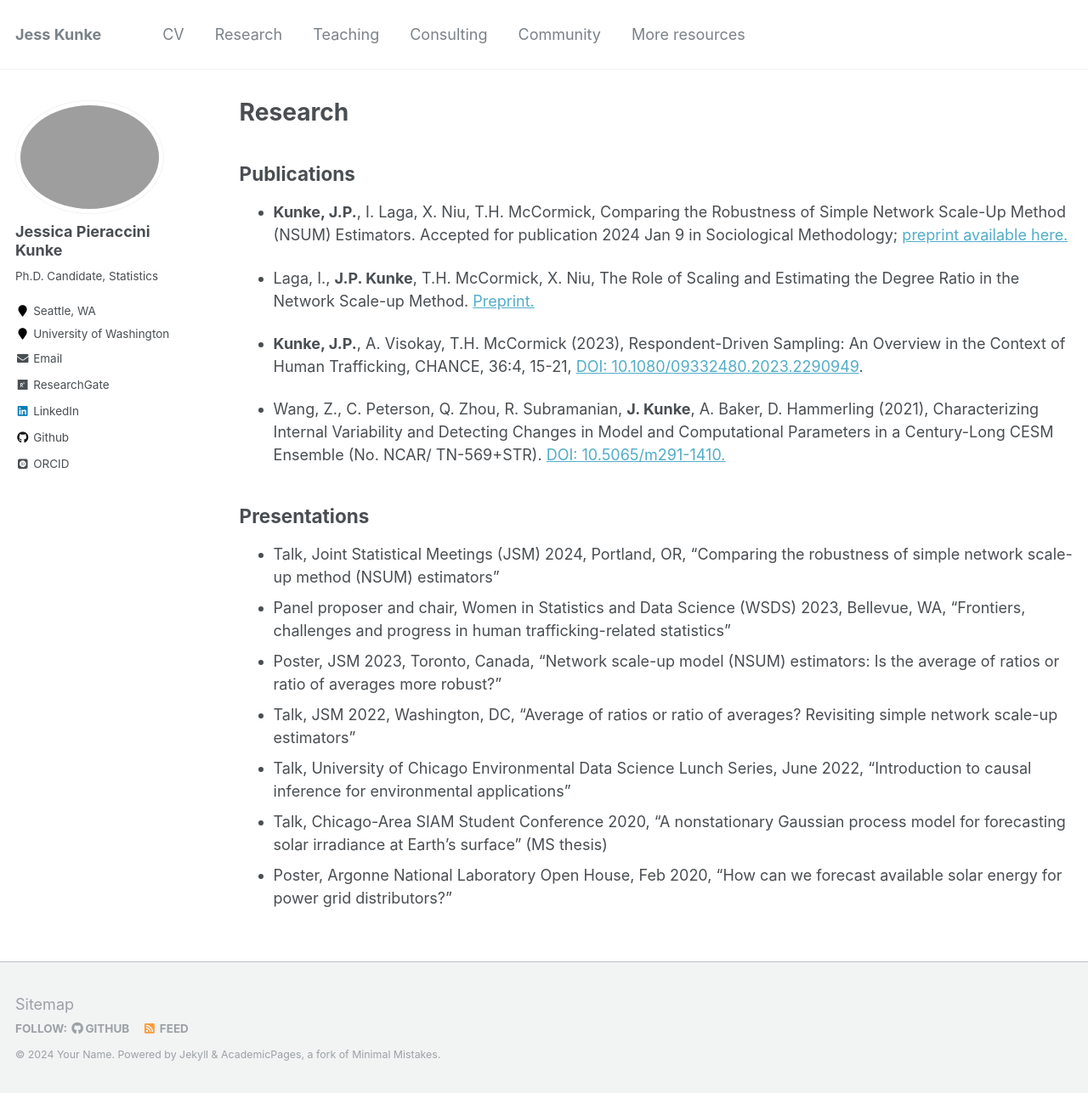
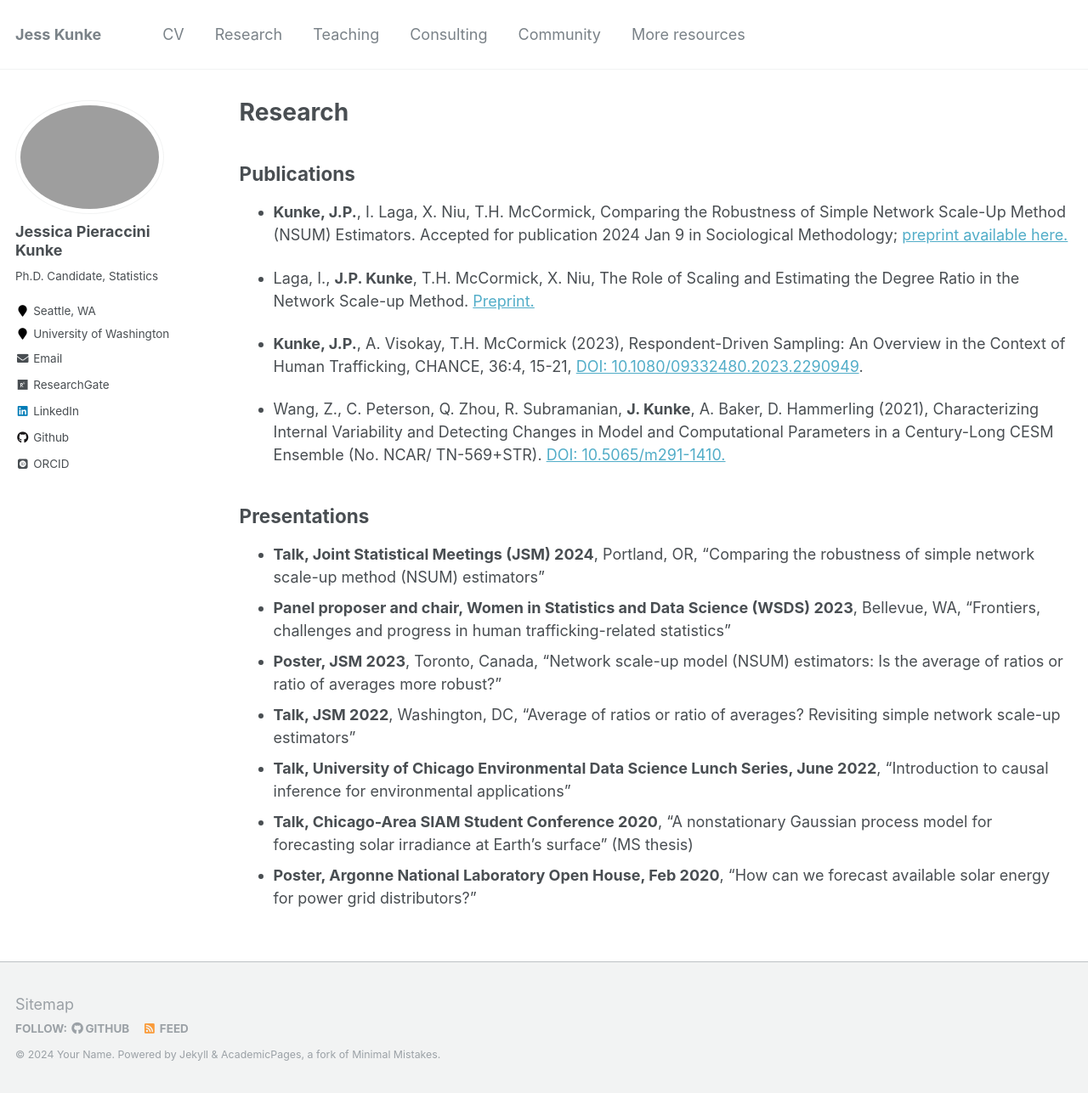
Before and after one commit to jpierkunke/jpierkunke.github.io, a Jekyll site: the page built from _pages/research.md, in a window 1280 px wide and 1287 px high. Shown: the whole window at 85% size. Built offline with Jekyll 4.4.1, drawn with Linux system fonts in a browser that asks for light colours; some web fonts are replaced.

Commit message:
Update research.md

```diff
--- a/_pages/research.md
+++ b/_pages/research.md
@@ -18,10 +18,10 @@ Accepted for publication 2024 Jan 9 in Sociological Methodology; [preprint avail
 
 ## Presentations
 
-- Talk, Joint Statistical Meetings (JSM) 2024, Portland, OR, "Comparing the robustness of simple network scale-up method (NSUM) estimators"
-- Panel proposer and chair, Women in Statistics and Data Science (WSDS) 2023, Bellevue, WA, "Frontiers, challenges and progress in human trafficking-related statistics"
-- Poster, JSM 2023, Toronto, Canada, "Network scale-up model (NSUM) estimators: Is the average of ratios or ratio of averages more robust?"
-- Talk, JSM 2022, Washington, DC, "Average of ratios or ratio of averages? Revisiting simple network scale-up estimators"
-- Talk, University of Chicago Environmental Data Science Lunch Series, June 2022, "Introduction to causal inference for environmental applications"
-- Talk, Chicago-Area SIAM Student Conference 2020, "A nonstationary Gaussian process model for forecasting solar irradiance at Earth's surface" (MS thesis)
-- Poster, Argonne National Laboratory Open House, Feb 2020, "How can we forecast available solar energy for power grid distributors?"
+- **Talk, Joint Statistical Meetings (JSM) 2024**, Portland, OR, "Comparing the robustness of simple network scale-up method (NSUM) estimators"
+- **Panel proposer and chair, Women in Statistics and Data Science (WSDS) 2023**, Bellevue, WA, "Frontiers, challenges and progress in human trafficking-related statistics"
+- **Poster, JSM 2023**, Toronto, Canada, "Network scale-up model (NSUM) estimators: Is the average of ratios or ratio of averages more robust?"
+- **Talk, JSM 2022**, Washington, DC, "Average of ratios or ratio of averages? Revisiting simple network scale-up estimators"
+- **Talk, University of Chicago Environmental Data Science Lunch Series, June 2022**, "Introduction to causal inference for environmental applications"
+- **Talk, Chicago-Area SIAM Student Conference 2020**, "A nonstationary Gaussian process model for forecasting solar irradiance at Earth's surface" (MS thesis)
+- **Poster, Argonne National Laboratory Open House, Feb 2020**, "How can we forecast available solar energy for power grid distributors?"
```
